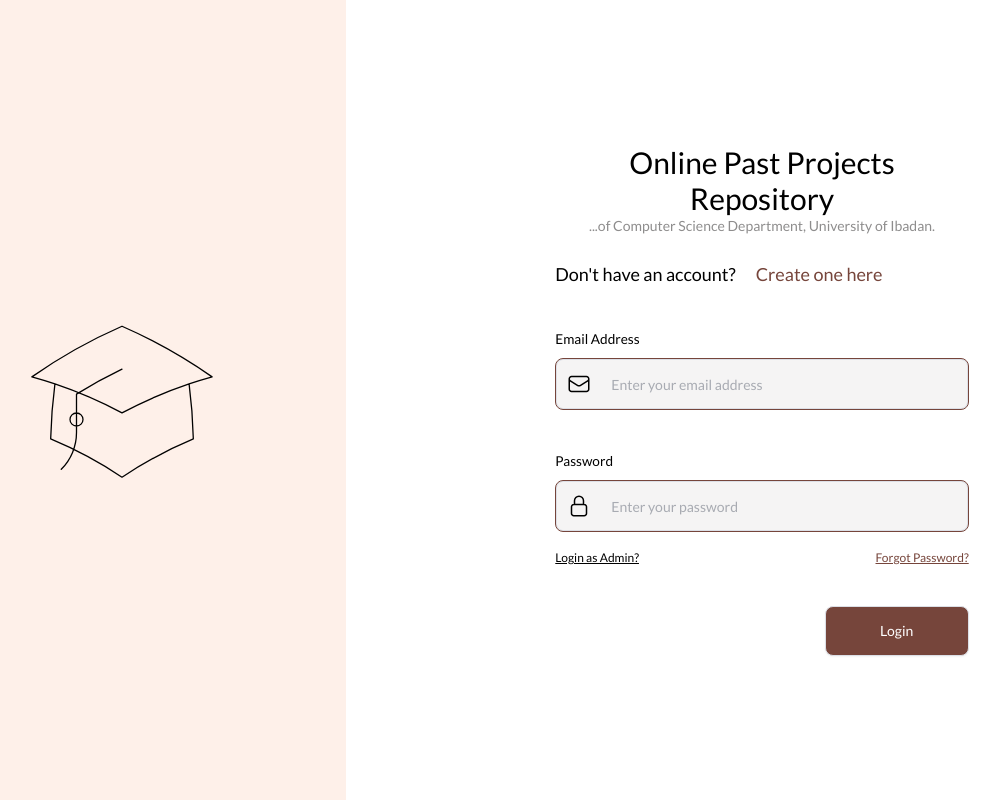
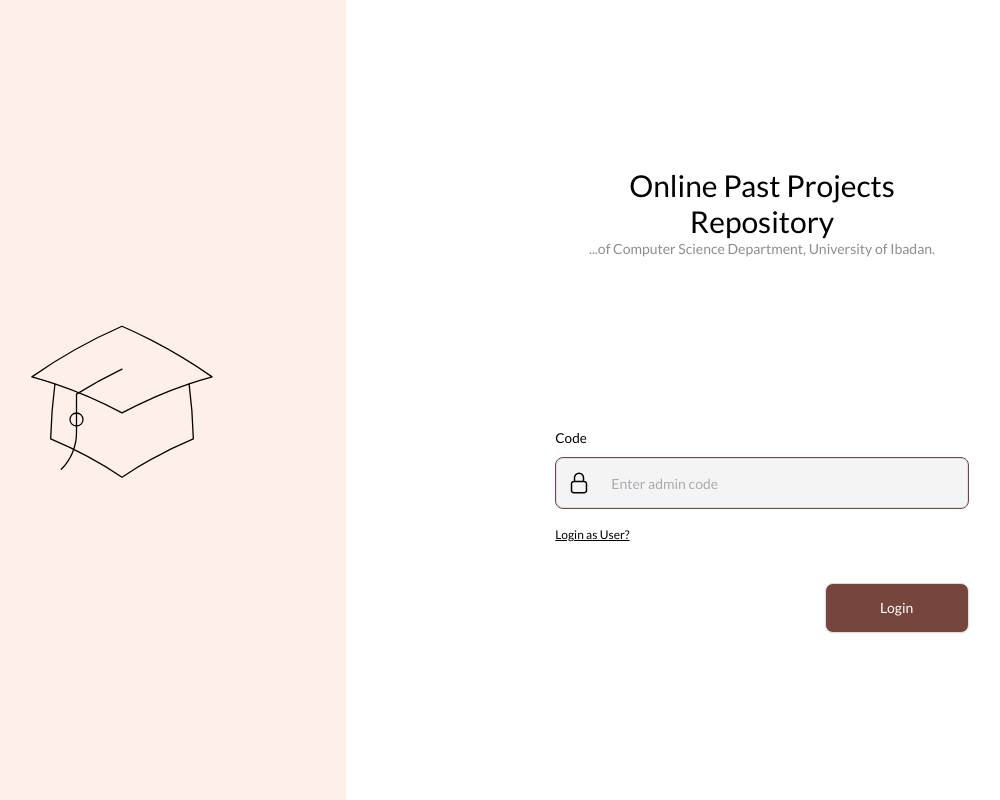
Before and after one commit to mikechibuzor/final-year-frontend, a Vue app: page /login in a window 1280 px wide. Both pictures are taken after a click on the element "Login as Admin?". Shown: the whole page, without its empty margins (102-1102 px from the left). Built offline with nearby package versions, Linux system fonts and the light colour scheme.

Commit message:
feat: admin login screen

```diff
--- /dev/null
+++ b/src/components/auth/forms/AdminLoginForm.vue
@@ -0,0 +1,92 @@
+<script setup lang="ts">
+// vue
+import { ref, reactive } from 'vue'
+// element plus
+import type { FormInstance, FormRules } from 'element-plus'
+
+
+import PasswordIcon from '@/assets/icons/PasswordIcon.vue'
+
+// interface
+interface LoginForm {
+  code: string
+}
+
+// emit
+const emit = defineEmits<{
+  (e: 'toggleLoginForm', index: number): void
+}>()
+
+// refs
+const ruleFormRef = ref<FormInstance>()
+
+// reactive
+const loginForm = reactive<LoginForm>({
+
+  code: ''
+})
+const rules = reactive<FormRules<LoginForm>>({
+  code: [{ required: true, message: 'Please enter a valid admin code', trigger: ['blur', 'change'] }]
+})
+
+
+// functions
+const handleToggleLoginForm = () => emit('toggleLoginForm', 0)
+
+
+</script>
+<template>
+  <main class="w-full mt-12 lg:mt-32">
+    <el-form
+      hide-required-asterisk
+      ref="ruleFormRef"
+      :model="loginForm"
+      :rules="rules"
+      label-position="top"
+    >
+      <!-- password -->
+      <el-form-item label="Code" prop="code">
+        <el-input v-model="loginForm.code" type="password" show-password placeholder="Enter admin code">
+          <template #prefix>
+            <password-icon />
+          </template>
+        </el-input>
+      </el-form-item>
+      <!-- login as user -->
+      <div class="flex items-center justify-between">
+        <p class="text-xs font-medium underline cursor-pointer" @click="handleToggleLoginForm">Login as User?</p>
+      </div>
+      <!-- login button -->
+      <div class="flex items-center justify-end mt-10">
+        <el-button class="bg-primary text-white w-36 py-6 px-8 rounded-lg cursor-pointer shadow-sm"> Login </el-button>
+      </div>
+    </el-form>
+  </main>
+</template>
+<style scoped>
+:deep(.el-form-item) {
+  margin-top: 2.5rem;
+}
+:deep(.el-form-item__label) {
+  font-family: 'Lato', sans-serif;
+  color: black;
+  font-size: 0.85rem;
+  font-weight: 400;
+}
+:deep(.el-input__wrapper) {
+  border-radius: 0.5rem;
+  border: 1px solid #76453b;
+  background-color: #f5f4f4;
+}
+:deep(.el-input__inner) {
+  height: 3rem;
+  padding: 0 0.75rem;
+}
+
+@media screen and (max-width: 768px){
+  :deep(.el-form-item__label) {
+  font-size: 0.75rem;
+
+}
+}
+</style>
--- a/src/components/auth/forms/LoginForm.vue
+++ b/src/components/auth/forms/UserLoginForm.vue
@@ -14,6 +14,11 @@
   password: string
 }
 
+// emits
+const emit = defineEmits<{
+  (e: 'toggleLoginForm', index: number): void
+}>()
+
 // refs
 const ruleFormRef = ref<FormInstance>()
 
@@ -28,6 +33,9 @@
   ],
   password: [{ required: true, message: 'Please enter your password', trigger: ['blur', 'change'] }]
 })
+
+// functions
+const handleToggleLoginForm = () => emit('toggleLoginForm', 1)
 
 </script>
 <template>
@@ -57,7 +65,7 @@
       </el-form-item>
       <!-- login as admin -->
       <div class="flex items-center justify-between">
-        <p class="text-xs font-medium underline cursor-pointer">Login as Admin?</p>
+        <p class="text-xs font-medium underline cursor-pointer" @click="handleToggleLoginForm">Login as Admin?</p>
         <p class="text-xs  font-medium underline text-primary cursor-pointer">Forgot Password?</p>
       </div>
       <!-- login button -->
@@ -86,4 +94,11 @@
   height: 3rem;
   padding: 0 0.75rem;
 }
+
+@media screen and (max-width: 768px){
+  :deep(.el-form-item__label) {
+  font-size: 0.75rem;
+
+}
+}
 </style>
--- a/src/components/auth/layouts/login/AdminLogin.vue
+++ b/src/components/auth/layouts/login/AdminLogin.vue
@@ -1,4 +1,22 @@
-<script setup lang="ts"></script>
+<script setup lang="ts">
+// components
+import AdminLoginForm from '@/components/auth/forms/AdminLoginForm.vue'
+
+// emits
+const emit = defineEmits<{
+  (e: 'toggleLoginForm', index: number): void
+}>()
+
+// functions
+const handleToggleLoginForm = (index: number) => emit('toggleLoginForm', index)
+</script>
 <template>
-  <main></main>
+  <main
+    class="w-[86%] md:w-[65%] lg:w-[49.69%] 2xl:w-[35rem] mx-auto flex flex-col items lg:justify-center max-lg:mt-32"
+  >
+    <!-- header -->
+    <project-name />
+    <!-- form -->
+    <admin-login-form @toggle-login-form="handleToggleLoginForm" />
+  </main>
 </template>
--- a/src/components/auth/layouts/login/UserLogin.vue
+++ b/src/components/auth/layouts/login/UserLogin.vue
@@ -1,4 +1,26 @@
-<script setup lang="ts"></script>
+<script setup lang="ts">
+// components
+import UserLoginForm from '@/components/auth/forms/UserLoginForm.vue'
+
+// emits
+const emit = defineEmits<{
+  (e: 'toggleLoginForm', index: number): void
+}>()
+
+// functions
+const handleToggleLoginForm = (index: number) => emit('toggleLoginForm', index)
+</script>
 <template>
-  <main></main>
+  <main class="w-[86%] md:w-[65%] lg:w-[49.69%] 2xl:w-[35rem] mx-auto flex flex-col items lg:justify-center max-lg:mt-32">
+    <!-- header -->
+    <section>
+      <project-name />
+      <div class="flex items-center justify-end gap-x-5 mt-6 w-full text-xs lg:text-sm">
+        <h4>Don't have an account?</h4>
+        <h4 class="text-primary cursor-pointer underline">Create one here</h4>
+      </div>
+    </section>
+    <!-- form -->
+    <user-login-form @toggle-login-form="handleToggleLoginForm" />
+  </main>
 </template>
--- a/src/components/auth/layouts/login/index.vue
+++ b/src/components/auth/layouts/login/index.vue
@@ -1,19 +1,35 @@
-<script setup lang="ts">
-// components
-import LoginForm from '../../forms/LoginForm.vue'
+<script lang="ts" setup>
+// vue
+import { type Component, computed, ref } from 'vue'
+
+//components
+import AdminLogin from '@/components/auth/layouts/login/AdminLogin.vue'
+import UserLogin from '@/components/auth/layouts/login/UserLogin.vue'
+
+const ComponentLists: Component = [UserLogin, AdminLogin]
+
+// ref
+const activeComponentIndex = ref(0)
+
+// computed
+const activeComponent = computed(() => ComponentLists[activeComponentIndex.value])
+
+// functions
+const handleToggleLoginForm = (index: number) => activeComponentIndex.value = index
+
 </script>
 <template>
-  <main class="w-[86%] md:w-[65%] lg:w-[49.69%] 2xl:w-[35rem] mx-auto flex flex-col lg:justify-center max-lg:mt-32">
-    <!-- header -->
-    <section>
-      <h3 class="text-2xl lg:text-3xl text-center font-medium">Online Past Projects Repository</h3>
-      <p class="text-xs lg:text-sm text-center text-gray-1 font-normal">...of Computer Science Department, University of Ibadan.</p>
-      <div class="flex items-center gap-x-5 mt-6 w-full text-sm lg:text-lg">
-        <h4>Don't have an account?</h4>
-        <h4 class="text-primary cursor-pointer">Create one here</h4>
-      </div>
-    </section>
-    <!-- form -->
-    <login-form />
-  </main>
+  <transition name="fade" mode="out-in">
+    <component :is="activeComponent" @toggle-login-form="handleToggleLoginForm" />
+  </transition>
 </template>
+<style scoped>
+.fade-enter-active,
+.fade-leave-active {
+  transition: opacity 0.15s ease;
+}
+.fade-enter,
+.fade-leave-to {
+  opacity: 0;
+}
+</style>
--- /dev/null
+++ b/src/components/global/layouts/ProjectName.vue
@@ -0,0 +1,6 @@
+<template>
+  <h3 class="text-2xl lg:text-3xl text-center font-medium">Online Past Projects Repository</h3>
+  <p class="text-xs lg:text-sm text-center text-gray-1 font-normal">
+    ...of Computer Science Department, University of Ibadan.
+  </p>
+</template>
--- a/src/main.ts
+++ b/src/main.ts
@@ -10,10 +10,16 @@
 import App from './App.vue'
 import router from './router'
 
+// global components
+import ProjectName from '@/components/global/layouts/ProjectName.vue'
+
 const app = createApp(App)
 
 app.use(createPinia())
 app.use(router)
 app.use(ElementPlus)
 
+// registering global components
+app.component('ProjectName', ProjectName)
+
 app.mount('#app')
--- a/vite.config.ts
+++ b/vite.config.ts
@@ -5,6 +5,9 @@
 
 // https://vitejs.dev/config/
 export default defineConfig({
+  server: {
+    host: true
+  },
   plugins: [
     vue(),
   ],
```
